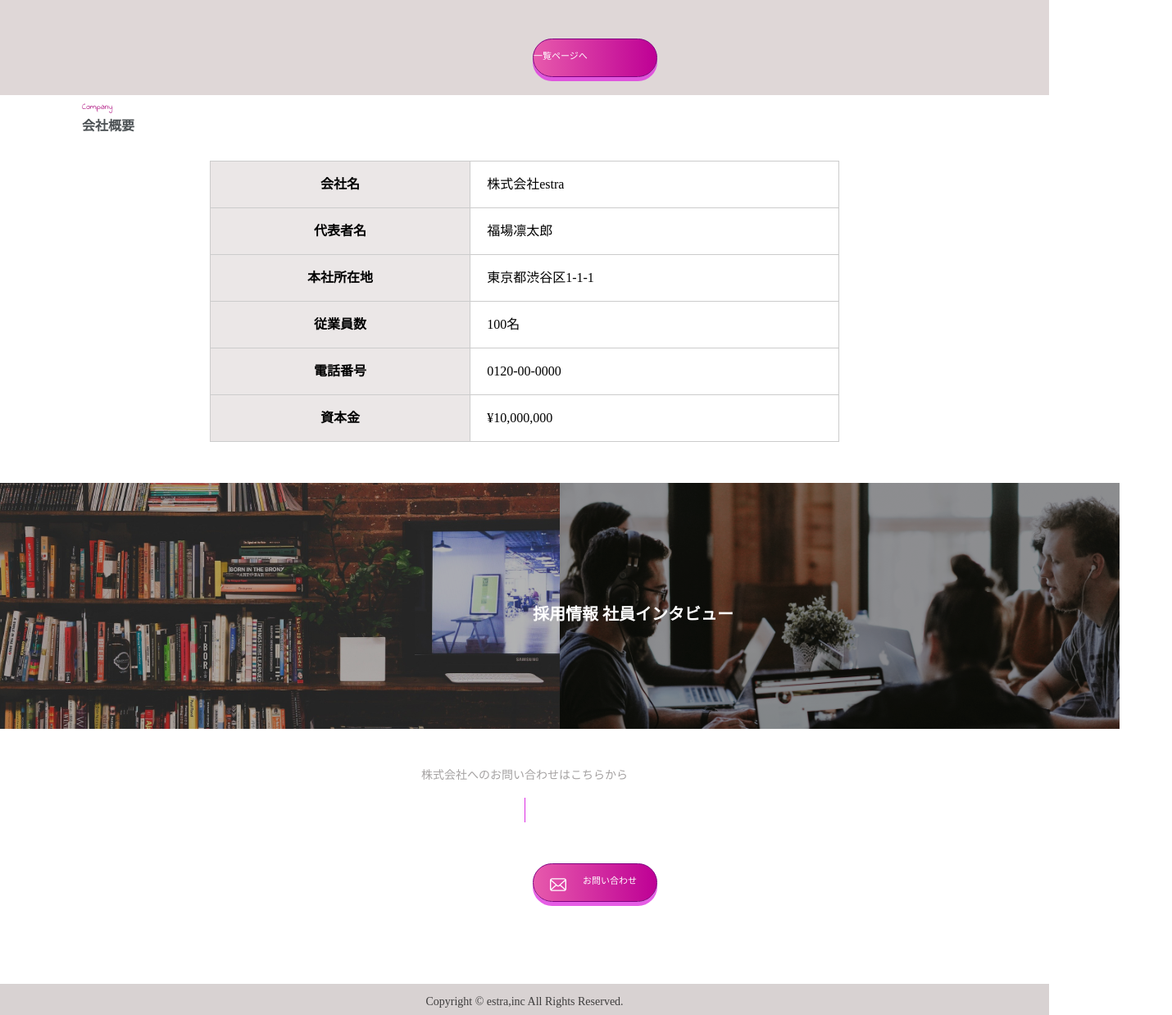
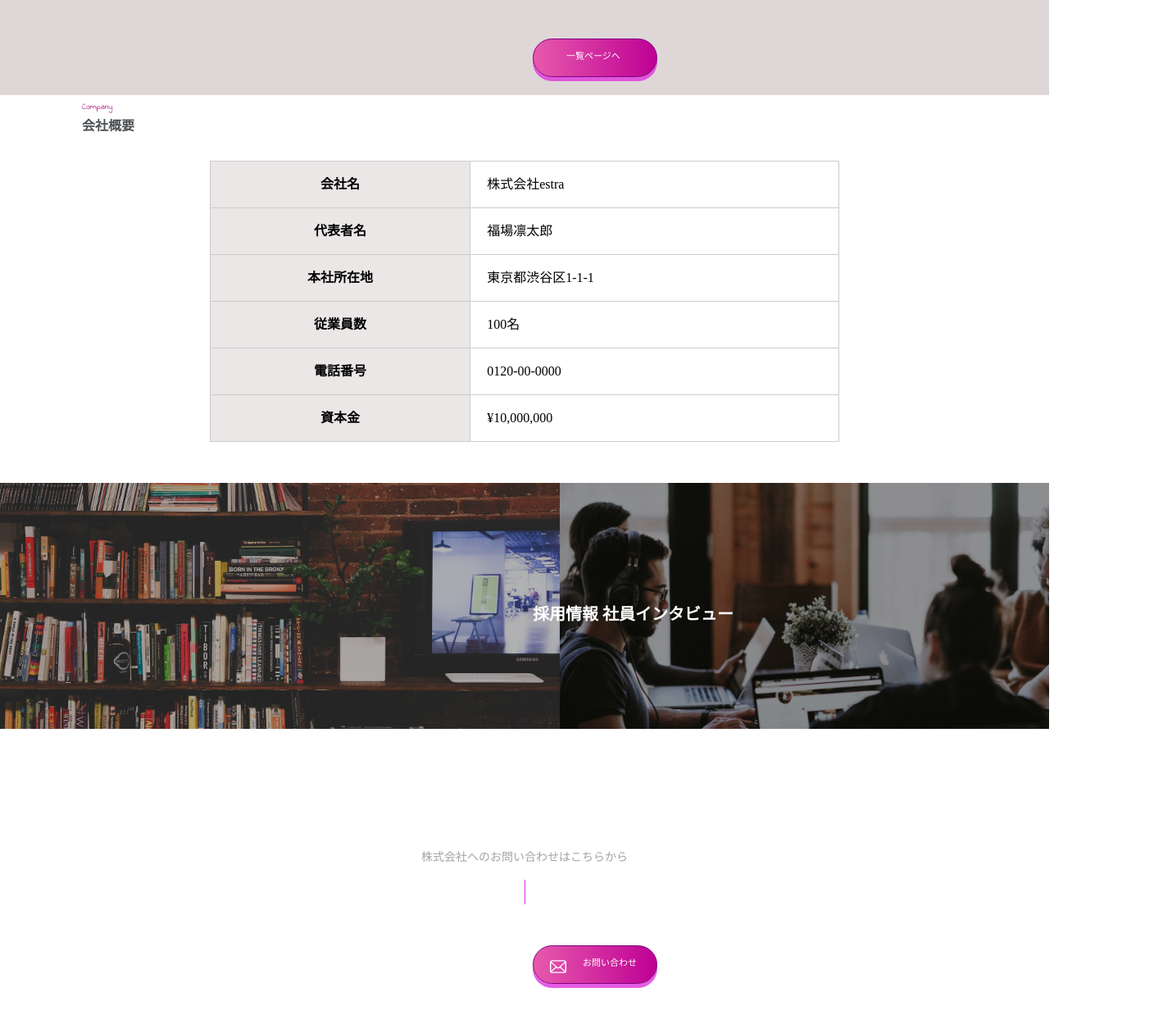
Before and after one commit to namocche/20210726kinoshita, a plain HTML site: page index.html in a window 1280 px wide. Shown: the part 2022-3260 px from the top of the page at 82% size, 1430 px wide, since content can reach past the window. Drawn offline with Linux system fonts and the light colour scheme.

Commit message:
first-commit

```diff
--- a/css/style.css
+++ b/css/style.css
@@ -1,3 +1,7 @@
+.wrap{
+  overflow: hidden;
+}
+
 .header{
   display: flex;
   justify-content: space-between;
@@ -309,13 +313,18 @@
   height: 20px;
   background: #fff;
   border-radius: 30px;
-  text-align:center;
+
   border: solid 1px purple;
   color:rgb(173, 14, 126);
   font-size: 10px;
   padding-top: 10px;
   margin-top:50px;
   transform: translate(650px);
+}
+
+.btn-contents{
+  text-align: center;
+  padding-left: 40px;
 }
 
 .company-ttl-all{
@@ -381,13 +390,19 @@
   margin-top:150px;
 }
 
+.box5{
+  margin-right: auto;
+  margin-left: auto;
+  text-align: center;
+}
 
 .last-message{
   text-align: center;
   color: #a5a2a2;
   font-size: 14px;
   padding-bottom: 20px;
-  margin-top: 400px;
+  margin-top: 500px;
+
 }
 
 .line{
@@ -419,7 +434,7 @@
   display: absolute;
   width: 150px;
   height: 30px;
-  padding: auto 0;
+
   padding-top: 15px;
   padding-left: auto;
   padding-right: auto;
--- a/index.html
+++ b/index.html
@@ -28,6 +28,7 @@
   </header>
 </head>
 <body>
+  <div class="wrap">
   <div class="contents">
     <img class="kids" src="img/firstview.jpg" alt="kids">
     <h1 class="commit">Commit to the <span class="same">growth</span><br>for everyone</h1>
@@ -177,7 +178,7 @@
   社員インタビュー
  </div>
 </div>
-
+<div class="box5">
 <p class="last-message">株式会社へのお問い合わせはこちらから</p>
 
 <div class="line"></div>
@@ -188,6 +189,7 @@
   <div>お問い合わせ</div>
   </div>
 </div>
+</div>
 
 
   <footer class="footer">
@@ -197,5 +199,6 @@
       </div>
 
   </footer>
+</div>
 </body>
 </html>
```
